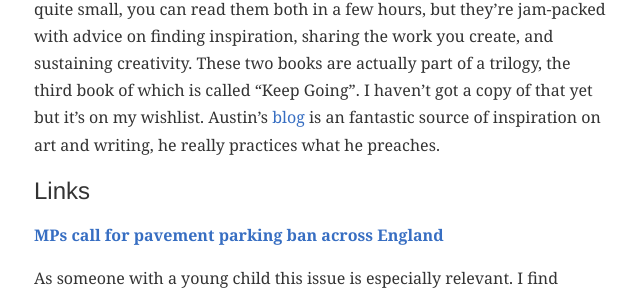
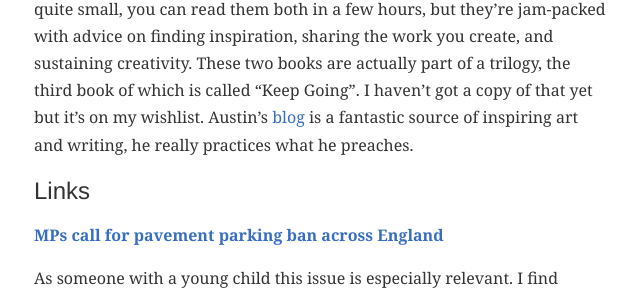
Before and after one commit to chrismytton/chrismytton.github.io, a Jekyll site: the page built from _posts/2019-09-29-septembers-books-and-links.md, in a window 1280 px wide and 900 px high, scrolled down 869 px. Shown: the part 154-450 px from the top of the window, without its empty margins (318-958 px from the left). Built offline with Jekyll 4.4.1, drawn with Linux system fonts in a browser that asks for light colours.

Commit message:
Typo/reword

```diff
--- a/_posts/2019-09-29-septembers-books-and-links.md
+++ b/_posts/2019-09-29-septembers-books-and-links.md
@@ -23,7 +23,7 @@ I started reading this on the train to Edinburgh a couple of weeks ago. It's a f
 
 **[Steal Like an Artist](https://austinkleon.com/steal/) and [Show Your Work!](https://austinkleon.com/show-your-work/) by Austin Kleon**
 
-I re-read both of these this month. Both are excellent and inspiring books that I highly recommend any vaguely creative people reading. They're quite small, you can read them both in a few hours, but they're jam-packed with advice on finding inspiration, sharing the work you create, and sustaining creativity. These two books are actually part of a trilogy, the third book of which is called "Keep Going". I haven't got a copy of that yet but it's on my wishlist. Austin's [blog](https://austinkleon.com) is an fantastic source of inspiration on art and writing, he really practices what he preaches.
+I re-read both of these this month. Both are excellent and inspiring books that I highly recommend any vaguely creative people reading. They're quite small, you can read them both in a few hours, but they're jam-packed with advice on finding inspiration, sharing the work you create, and sustaining creativity. These two books are actually part of a trilogy, the third book of which is called "Keep Going". I haven't got a copy of that yet but it's on my wishlist. Austin's [blog](https://austinkleon.com) is a fantastic source of inspiring art and writing, he really practices what he preaches.
 
 ## Links
 
```
